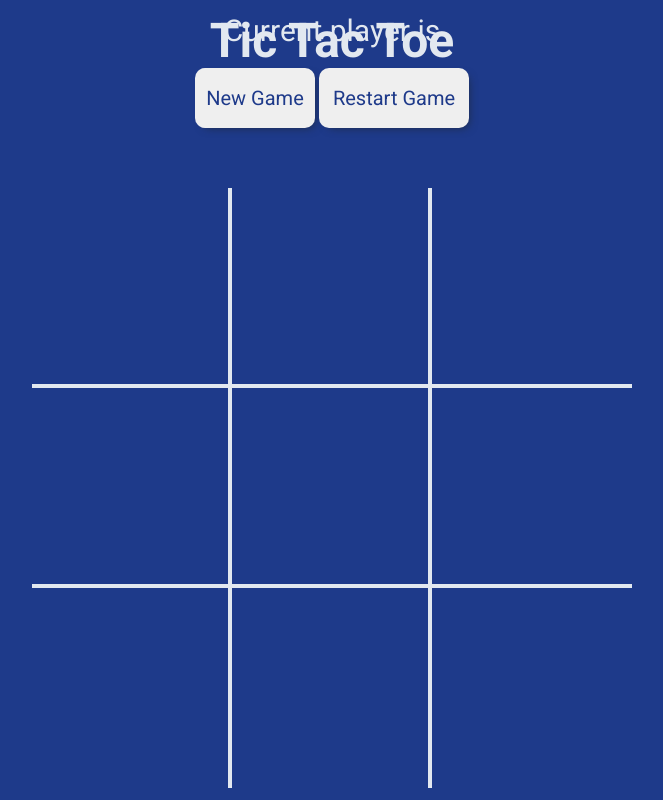
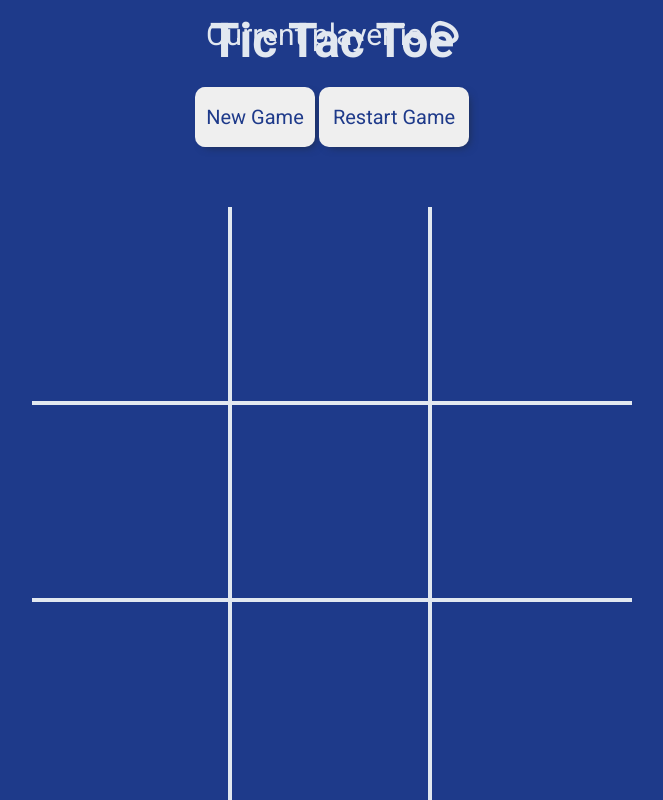
Before and after one commit to DimitrijeB-96/Project-Tic-Tac-Toe, a plain HTML site: page index.html in a window 1280 px wide. Both pictures are taken after a click on the button "Start". Shown: the whole page, without its empty margins (308-971 px from the left). Drawn offline with Linux system fonts and the light colour scheme.

Commit message:
added current player text, adjusted new game button

```diff
--- a/app.js
+++ b/app.js
@@ -11,6 +11,11 @@ const GameOptions = (function() {
 
   let playerOneMarker = 'O';
   let playerTwoMarker = 'X';
+
+  // TODO: It will need to be display none when Restart button is clicked
+  const currentPlayerText = document.querySelector('.current-player');
+  currentPlayerText.style.display = 'none';
+  const currentPlayerMarker = document.querySelector('.current');
 
   // Option menu is show at web launch because this is inside IIFE Function.
   const menu = document.querySelector('.pop-up-div');
@@ -69,7 +74,10 @@ const GameOptions = (function() {
     background.classList.remove('pop-up-background');
     p1();
     p2();
-    // TODO
+    currentPlayerText.style.display = 'inline';
+    currentPlayerMarker.textContent = p1();
+
+    // TODO: Add function that will start new game, clear board
     if (playerVsPlayer.checked) {
       pvp();
     } else if (playerVsEasy.checked) {
@@ -84,11 +92,11 @@ const GameOptions = (function() {
   }
 
   function pve() {
-
+    console.log('Player vs Easy AI game mode');
   }
 
   function pvh() {
-
+    console.log('Player vs Hard AI game mode');
   }
 
   function p1() {
@@ -106,9 +114,10 @@ const GameOptions = (function() {
     menu.style.display = 'flex';
     background.classList.add('pop-up-background');
     document.body.appendChild(background);
+    currentPlayerText.style.display = 'none';
   }
 
-  return { p1, p2 };
+  return { p1, p2, currentPlayerMarker };
 })();
 
 // Game Returning Board IIFE Module Function
@@ -132,7 +141,7 @@ const GameBoard = (function() {
 })();
 
 // TODO: This function does so many things, it needs to be reworked and added 'GameController'
-// IIFE Module Function used to render game at DOM
+// Returning IIFE Module Function used to render game at DOM
 const DisplayController = (function() {
   'use strict';
   // Declared local property from "gameBoard" Function
@@ -141,14 +150,22 @@ const DisplayController = (function() {
   let round = 1;
 
   const boardBox = document.querySelectorAll('.board-box');
-  const showCurrentPlayer = document.querySelector('.current-player'); // TODO: Text Content at DOM that show who has a turn.
 
-  // Assigned board cells from DOM to each index of gameboard array
+  // TODO: Assigned board cells from DOM to each index of gameboard array
   for (let i = 0; i < _board.length; i++) {
      boardBox[i].textContent = _board[i];
   }
 
-  // TODO: Event listener that will add "O" or "X" to the board at DOM and board array
+  // TODO: Works fine, should be located here.
+  const restartBtn = document.querySelector('.restart');
+  restartBtn.addEventListener('click', () => {
+    for (let i = 0; i < _board.length; i++) {
+      boardBox[i].textContent = '';
+   }
+  });
+  const displayCurrentPlayer = GameOptions.currentPlayerMarker;
+
+  // TODO: Doesn't add value to index in array
   boardBox.forEach(box => box.addEventListener('click', () => {
     const firstPlayer = GameOptions.p1();
     const secondPlayer = GameOptions.p2();
@@ -168,6 +185,11 @@ const DisplayController = (function() {
 
     if (box.textContent === '') {
       box.textContent = changePlayer();
+      if (currentPlayer === firstPlayer)
+        displayCurrentPlayer.textContent = secondPlayer;
+      else {
+        displayCurrentPlayer.textContent = firstPlayer;
+      }
     }
   }));
 
--- a/index.html
+++ b/index.html
@@ -32,7 +32,7 @@
   </div>
 
   <div class="main-content">
-    <p class="current-player">Current player is </p>
+    <p class="current-player">Current player is <span class="current"></span></p>
     <div>
       <button class="btn new-game">New Game</button>
       <button class="btn restart">Restart Game</button>
--- a/style.css
+++ b/style.css
@@ -207,6 +207,12 @@ header h1 {
   font-size: 30px;
 }
 
+.current {
+  font-size: 46px;
+  font-weight: 900;
+  font-family: "Indie Flower", "Roboto", Arial, Helvetica, sans-serif;
+}
+
 .btn {
   font-size: 20px;
   color: var(--dark-blue);
```
